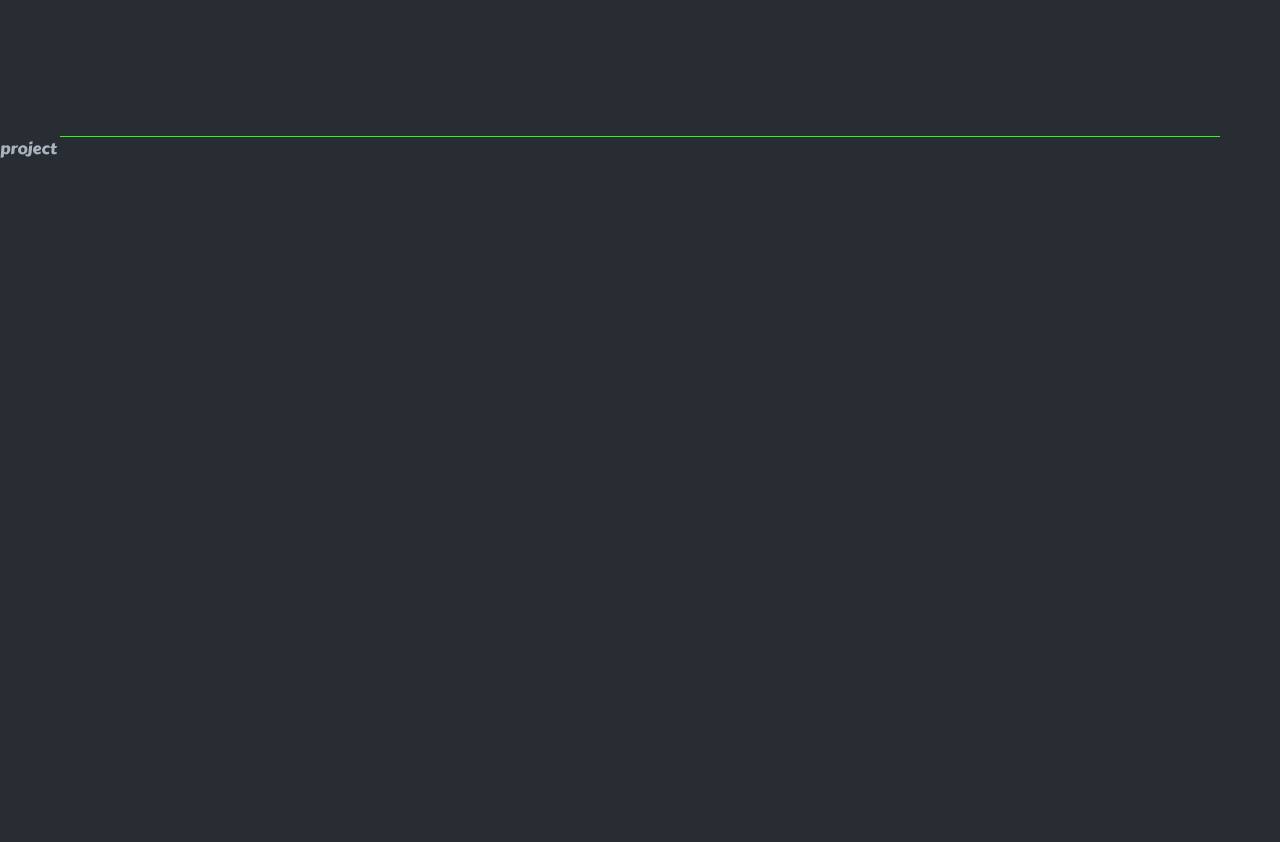
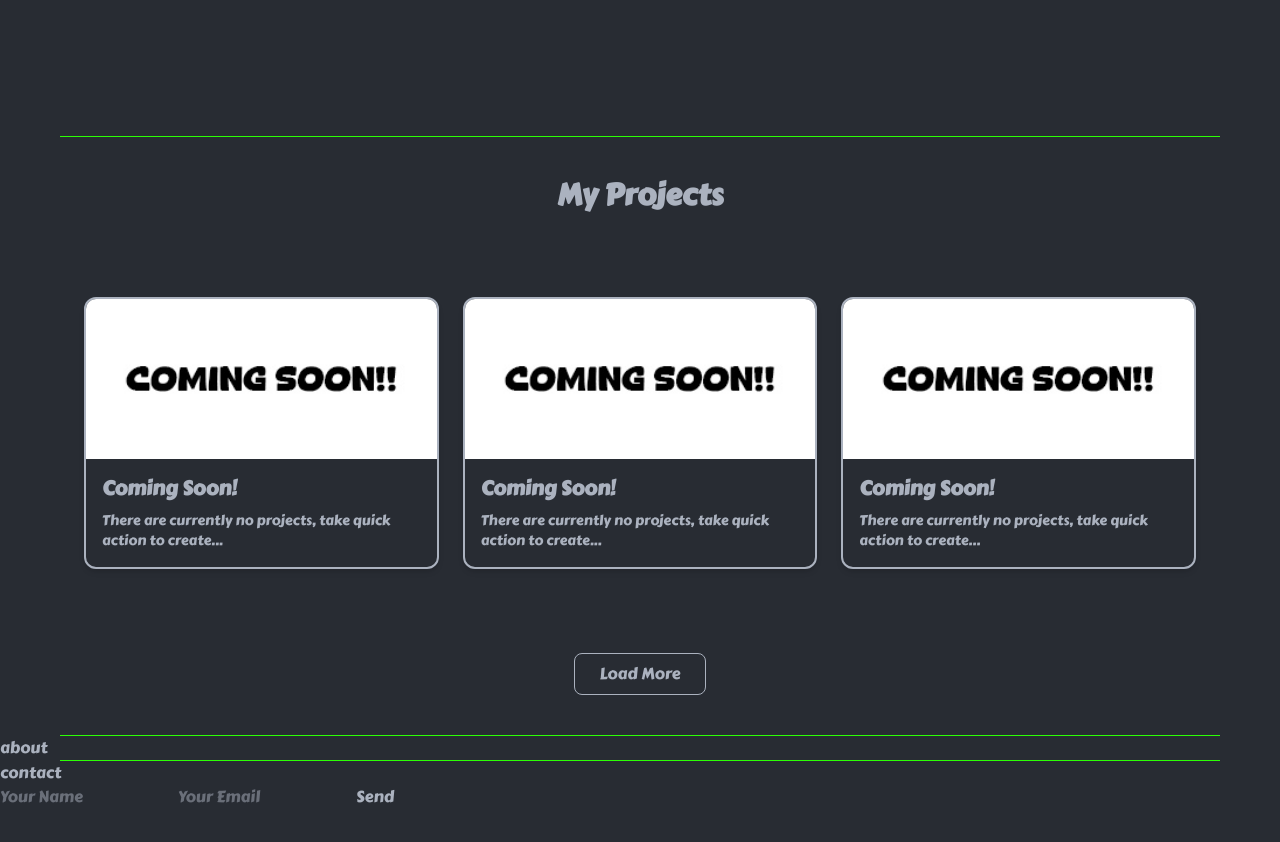
Before and after one commit to miikun66/portfolio-figma, a Next.js app: page / in a window 1280 px wide. Shown: the part 760-1602 px from the top of the page. After the commit the page ends 1569 px from the top, so only its background shows below. Built offline with nearby package versions, Linux system fonts and the light colour scheme.

Commit message:
tambah sweet allert, page project

```diff
--- a/app/page.jsx
+++ b/app/page.jsx
@@ -1,25 +1,26 @@
 import Header from "@/components/Header";
 
 import Hero from "@/components/Hero";
+import Project from "@/components/Project.";
 
 export default function Home() {
   return (
     <>
       <Header />
       <main className="mt-24">
-        <section className="mx-20 h-screen">
+        <section className="mx-20 ">
           <Hero />
         </section>
         <hr className="mx-15 text-[var(--primary)]" />
-        <section id="project" className="h-screen">
-          <article>project</article>
+        <section id="project" className="">
+          <Project />
         </section>
         <hr className="mx-15 text-[var(--primary)]" />
-        <section id="about" className="h-screen">
+        <section id="about" className="">
           about
         </section>
         <hr className="mx-15 text-[var(--primary)]" />
-        <section id="contact" className="h-screen">
+        <section id="contact" className="">
           <h2>contact</h2>
           <form>
             <input type="text" placeholder="Your Name" />
--- a/components/Header.jsx
+++ b/components/Header.jsx
@@ -34,7 +34,7 @@ const Header = () => {
         }`}
       >
         <a href="#">
-          <h2 className="text-2xl font-semibold md:text-5xl hover:drop-shadow-[0px_0px_15px_rgb(0,0,0)] hover:drop-shadow-green-400 hover:text-[var(--primary)]">
+          <h2 className="text-2xl font-semibold md:text-5xl hover:drop-shadow-[0px_0px_15px_rgb(0,0,0)] hover:drop-shadow-green-400 hover:text-[var(--primary)] transition-all duration-300">
             Mike <span className="text-[var(--primary)]">.</span>
           </h2>
         </a>
--- a/components/Hero.jsx
+++ b/components/Hero.jsx
@@ -53,7 +53,7 @@ const Hero = () => {
       </div>
 
       {/* Quotes */}
-      <div className="border-2 p-5 relative mt-10 w-full max-w-3xl">
+      <div className="border-2 rounded-lg p-5 relative mt-10 w-full max-w-3xl">
         <p className="absolute text-5xl -top-6 bg-[var(--background)] p-2">"</p>
         <h2 className="flex justify-center items-center text-center text-lg md:text-xl px-4">
           Never get action, Never to gain goals
--- a/components/Project..jsx
+++ b/components/Project..jsx
@@ -0,0 +1,147 @@
+"use client";
+import React, { useState } from "react";
+import Swal from "sweetalert2";
+import withReactContent from "sweetalert2-react-content";
+
+const MySwal = withReactContent(Swal);
+
+// contoh data portfolio
+const projectsData = [
+  {
+    id: 1,
+    title: "Coming Soon!",
+    image: "/images/tes.jpg",
+    description:
+      "There are currently no projects, take quick action to create a project now!",
+    link: "https://yourportfolio.com",
+  },
+  {
+    id: 2,
+    title: "Coming Soon!",
+    image: "/images/tes.jpg",
+    description:
+      "There are currently no projects, take quick action to create a project now!",
+    link: "https://yourportfolio.com",
+  },
+  {
+    id: 3,
+    title: "Coming Soon!",
+    image: "/images/tes.jpg",
+    description:
+      "There are currently no projects, take quick action to create a project now!",
+    link: "https://yourportfolio.com",
+  },
+  {
+    id: 4,
+    title: "Coming Soon!",
+    image: "/images/tes.jpg",
+    description:
+      "There are currently no projects, take quick action to create a project now!",
+    link: "https://yourportfolio.com",
+  },
+  {
+    id: 5,
+    title: "Coming Soon!",
+    image: "/images/tes.jpg",
+    description:
+      "There are currently no projects, take quick action to create a project now!",
+    link: "https://yourportfolio.com",
+  },
+  {
+    id: 6,
+    title: "Coming Soon!",
+    image: "/images/tes.jpg",
+    description:
+      "There are currently no projects, take quick action to create a project now!",
+    link: "https://yourportfolio.com",
+  },
+  // bisa tambahin lagi
+];
+
+// Fungsi potong teks
+const truncateText = (text, wordLimit) => {
+  const words = text.split(" ");
+  if (words.length <= wordLimit) return text;
+  return words.slice(0, wordLimit).join(" ") + "...";
+};
+
+const Projects = () => {
+  const [visibleProjects, setVisibleProjects] = useState(3);
+
+  const showProjectDetail = (project) => {
+    MySwal.fire({
+      title: project.title,
+      html: `
+      <style>
+        .swal-custom-img {
+          width: 100%;
+          border-radius: 8px;
+          margin-bottom: 15px;
+          border: 1px solid #2CFF05;
+        }
+        .swal-custom-link {
+          text-decoration: none;
+          display: block;
+          margin-top: 10px;
+          font-weight: 500;
+          transition: color 0.3s ease;
+          border-radius: 8px;
+          margin-bottom: 15px;
+          border: 1px solid #2CFF05;
+        }
+        .swal-custom-link:hover {
+          color: #2CFF05;
+        }
+      </style>
+      <img src="${project.image}" alt="${project.title}" class="swal-custom-img"/>
+      <p style="text-align:justify">${project.description}</p>
+      <a href="${project.link}" target="_blank" class="swal-custom-link">Link Website</a>
+    `,
+      showCloseButton: true,
+      showConfirmButton: false,
+      width: "600px",
+      background: "#282c33",
+      color: "#abb2bf",
+    });
+  };
+
+  return (
+    <div className="py-10 px-6">
+      <h2 className="text-3xl font-bold mb-6 text-center">My Projects</h2>
+
+      <div className="grid lg:grid-cols-3 md:grid-cols-2 gap-6 p-10 md:p-15">
+        {projectsData.slice(0, visibleProjects).map((project) => (
+          <div
+            key={project.id}
+            className="border-2 rounded-xl hover:border-[var(--primary)] shadow-md hover:shadow-lg transition-all duration-300 hover:shadow-green-400 cursor-pointer overflow-hidden"
+            onClick={() => showProjectDetail(project)}
+          >
+            <img
+              src={project.image}
+              alt={project.title}
+              className="w-full h-40 object-cover"
+            />
+            <div className="p-4">
+              <h3 className="text-xl font-semibold mb-2">{project.title}</h3>
+              <p className="text-sm">{truncateText(project.description, 10)}</p>
+            </div>
+          </div>
+        ))}
+      </div>
+
+      {/* Load More Button */}
+      {visibleProjects < projectsData.length && (
+        <div className="flex justify-center mt-6">
+          <button
+            onClick={() => setVisibleProjects((prev) => prev + 3)}
+            className="px-6 py-2 rounded-lg hover:text-[var(--primary)] transition hover:border-green-400 border-1 cursor-pointer hover:drop-shadow-[0px_0px_15px_rgb(0,0,0)] hover:drop-shadow-green-400"
+          >
+            Load More
+          </button>
+        </div>
+      )}
+    </div>
+  );
+};
+
+export default Projects;
--- a/package.json
+++ b/package.json
@@ -20,6 +20,9 @@
     "react-dom": "19.1.0",
     "react-icons": "^5.5.0",
     "react-simple-typewriter": "^5.0.1",
+    "sweetalert2": "^11.22.4",
+    "sweetalert2-react-content": "^5.1.0",
+    "swiper": "^11.2.10",
     "tailwind-merge": "^3.3.1"
   },
   "devDependencies": {
```
Also changed, not shown: public/images/tes.jpg (added), 1 other file (tests, documents, lock files or other folders).
